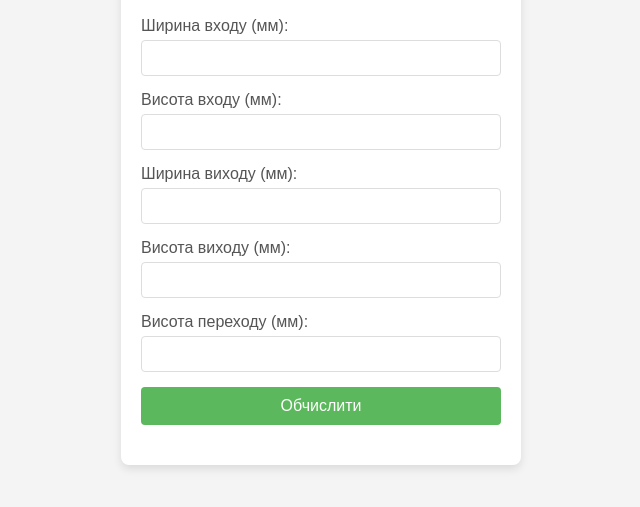
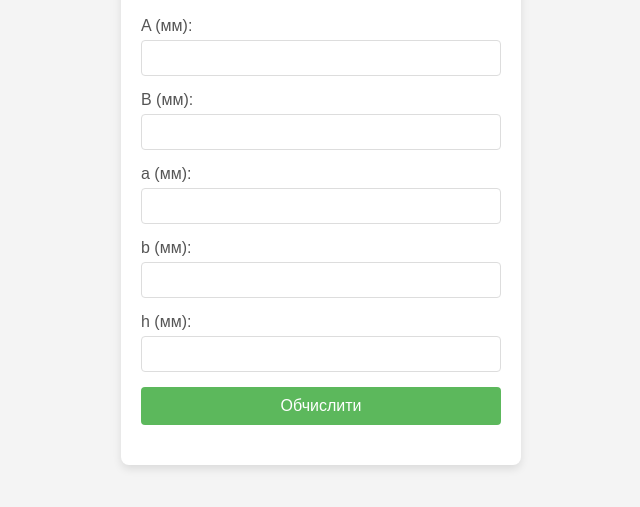
Before and after one commit to Relden/Square-transition, a plain HTML site: page index.html in a window 1280 px wide. Shown: the part 235-742 px from the top of the page, without its empty margins (319-959 px from the left). Drawn offline with Linux system fonts and the light colour scheme.

Commit message:
Update index.html

```diff
--- a/index.html
+++ b/index.html
@@ -11,23 +11,23 @@
         <h1>Калькулятор прямокутного переходу</h1>
         <form id="transitionForm">
             <div class="input-group">
-                <label for="inputWidth">Ширина входу (мм):</label>
+                <label for="inputWidth">A (мм):</label>
                 <input type="number" id="inputWidth" required>
             </div>
             <div class="input-group">
-                <label for="inputHeight">Висота входу (мм):</label>
+                <label for="inputHeight">B (мм):</label>
                 <input type="number" id="inputHeight" required>
             </div>
             <div class="input-group">
-                <label for="outputWidth">Ширина виходу (мм):</label>
+                <label for="outputWidth">a (мм):</label>
                 <input type="number" id="outputWidth" required>
             </div>
             <div class="input-group">
-                <label for="outputHeight">Висота виходу (мм):</label>
+                <label for="outputHeight">b (мм):</label>
                 <input type="number" id="outputHeight" required>
             </div>
             <div class="input-group">
-                <label for="length">Висота переходу (мм):</label>
+                <label for="length">h (мм):</label>
                 <input type="number" id="length" required>
             </div>
             <button type="submit">Обчислити</button>
```
